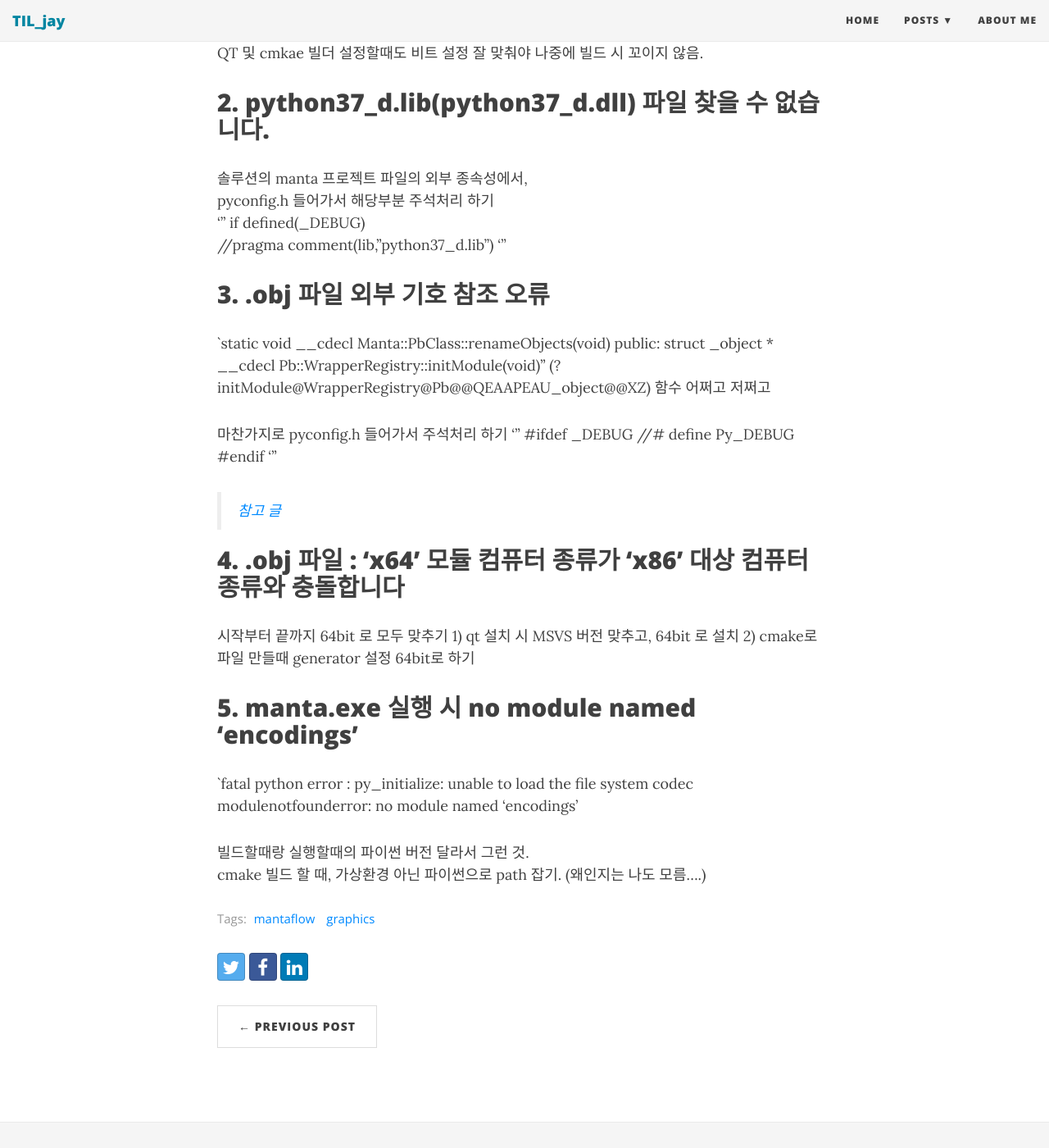
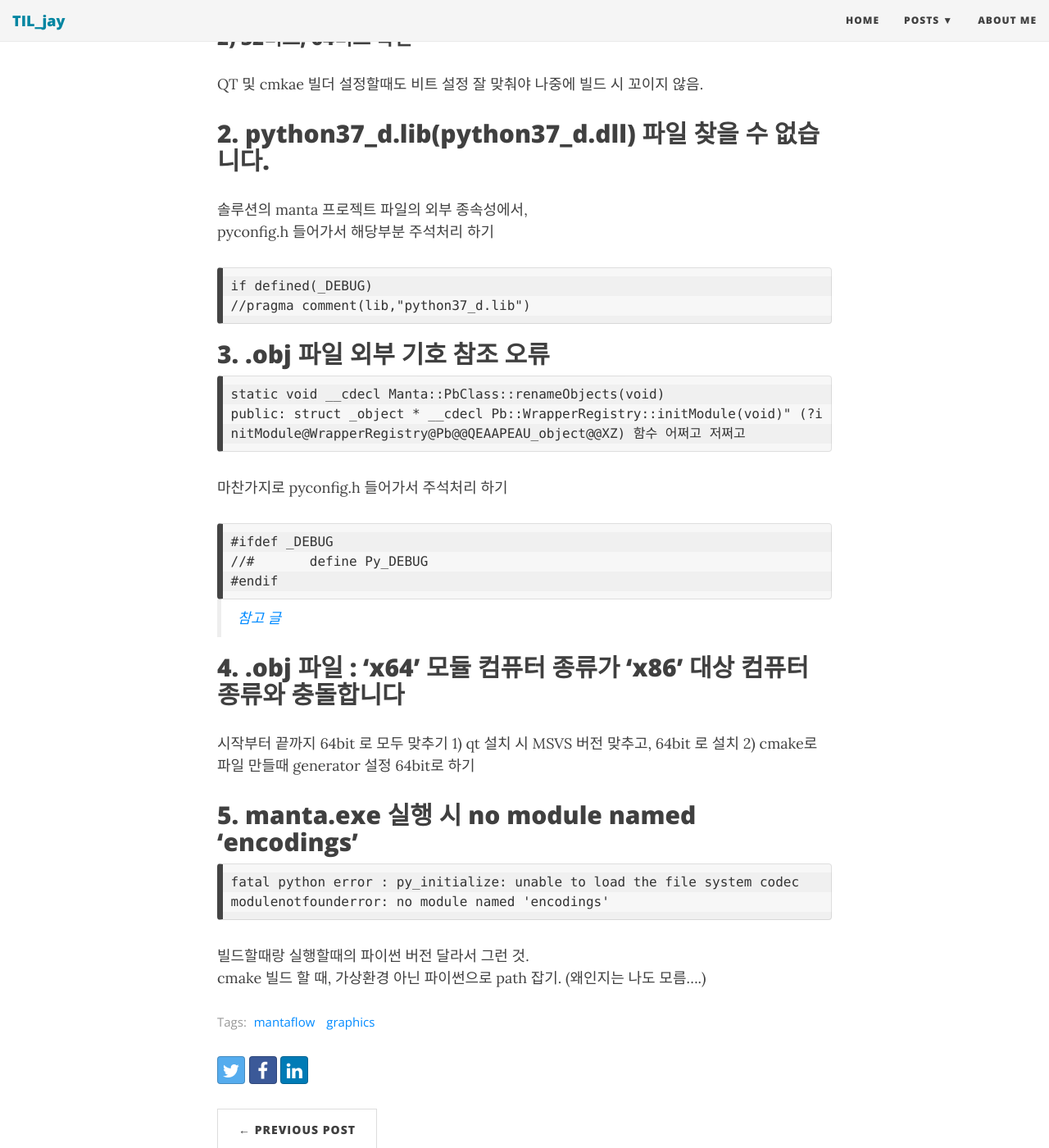
Before and after one commit to jaywican/jaywican.github.io, a Jekyll site: the page built from _posts/2019-11-22-Mantaflow.md, in a window 1280 px wide and 1400 px high, scrolled down 1030 px. Shown: the whole window at 82% size. Built offline with Jekyll 4.4.1, drawn with Linux system fonts in a browser that asks for light colours; nearby versions of some CDN libraries; comment, search, counter and statistics services are not loaded; some of the changed text lies outside the part shown.

Commit message:
change md

````diff
--- a/_posts/2019-11-22-Mantaflow.md
+++ b/_posts/2019-11-22-Mantaflow.md
@@ -11,6 +11,7 @@ tags : [mantaflow, graphics]
 > 설치 시 읽어보면 좋을 [가이드](http://www.programmersought.com/article/4597155267/)
 
 
+
 # 2. 해결한 오류들
 > Windows10, 64bit 기준
 
@@ -19,9 +20,9 @@ tags : [mantaflow, graphics]
 가급적  python, numpy, qt include 및 library dir 설정은 수동으로 하는게 편함. (CMakeLists.txt 편집)
 
 그리고 CMakeLists.txt의 PYTHON_LIBRARY dir 있는 부분에 PYTHON_LIBRARIES 로 되있음.
-'''
+```
 list(APPEND F_LIBS ${PYTHON_LIBRARY})
-'''
+```
 
 ### 1) PYTHON PATH
 
@@ -35,26 +36,31 @@ list(APPEND F_LIBS ${PYTHON_LIBRARY})
 QT 및 cmkae 빌더 설정할때도 비트 설정 잘 맞춰야 나중에 빌드 시 꼬이지 않음.
 
 
+
 ## 2. python37_d.lib(python37_d.dll) 파일 찾을 수 없습니다.
 
 솔루션의 manta 프로젝트 파일의 외부 종속성에서,
 pyconfig.h 들어가서 해당부분 주석처리 하기
-'''
+```
 if defined(_DEBUG)
 //pragma comment(lib,"python37_d.lib")
-'''
+```
+
 
 ## 3. .obj 파일 외부 기호 참조 오류
-`static void __cdecl Manta::PbClass::renameObjects(void)
+```
+static void __cdecl Manta::PbClass::renameObjects(void)
 public: struct _object * __cdecl Pb::WrapperRegistry::initModule(void)" (?initModule@WrapperRegistry@Pb@@QEAAPEAU_object@@XZ) 함수 어쩌고 저쩌고
+```
 
 마찬가지로 pyconfig.h 들어가서 주석처리 하기
-'''
+```
 #ifdef _DEBUG
 //#       define Py_DEBUG
 #endif
-'''
+```
 > [참고 글](https://codeday.me/ko/qa/20190827/1370305.html)
+
 
 ## 4. .obj 파일 : 'x64' 모듈 컴퓨터 종류가 'x86' 대상 컴퓨터 종류와 충돌합니다
 
@@ -62,9 +68,12 @@ public: struct _object * __cdecl Pb::WrapperRegistry::initModule(void)" (?initMo
 1) qt 설치 시 MSVS 버전 맞추고, 64bit 로 설치
 2) cmake로 파일 만들때 generator 설정 64bit로 하기
 
+
 ## 5. manta.exe 실행 시 no module named 'encodings'
-`fatal python error : py_initialize: unable to load the file system codec
+```
+fatal python error : py_initialize: unable to load the file system codec
 modulenotfounderror: no module named 'encodings'
+```
 
 빌드할때랑 실행할때의 파이썬 버전 달라서 그런 것.
 cmake 빌드 할 때, 가상환경 아닌 파이썬으로 path 잡기.
````
